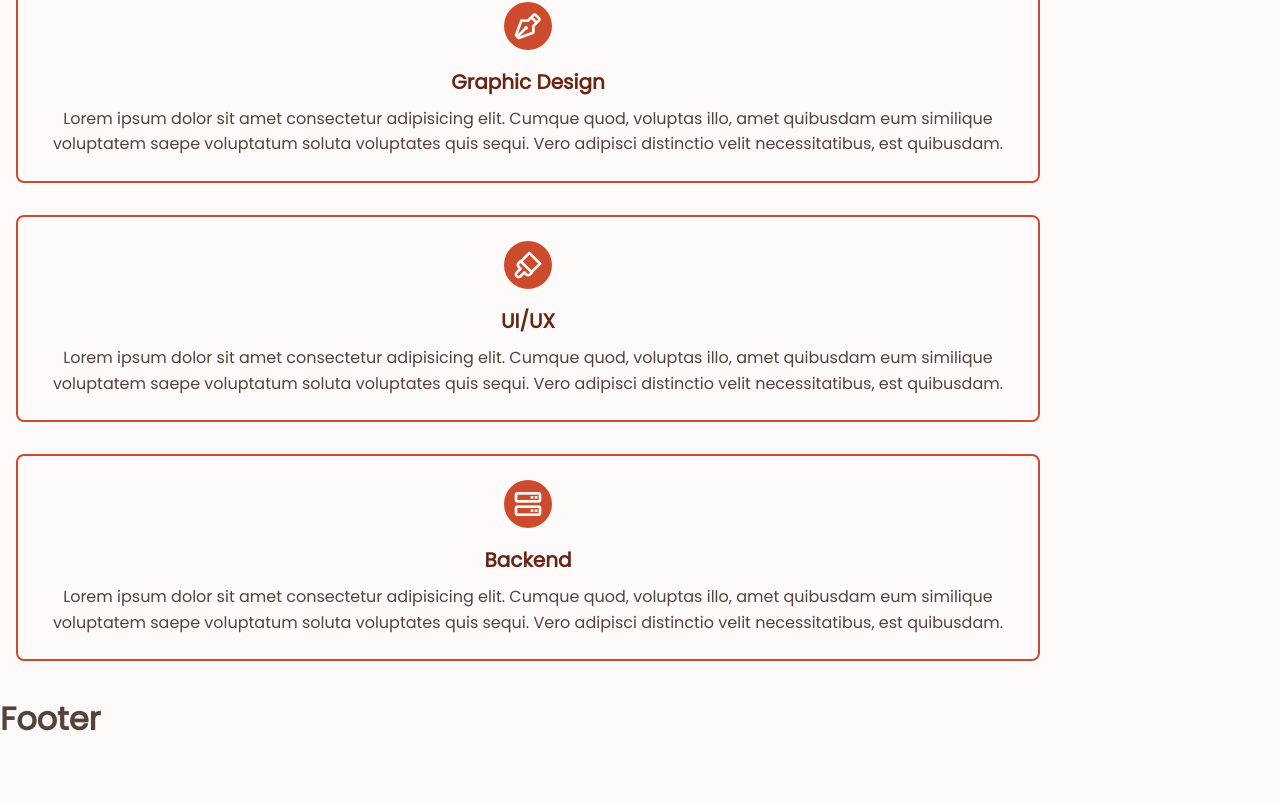
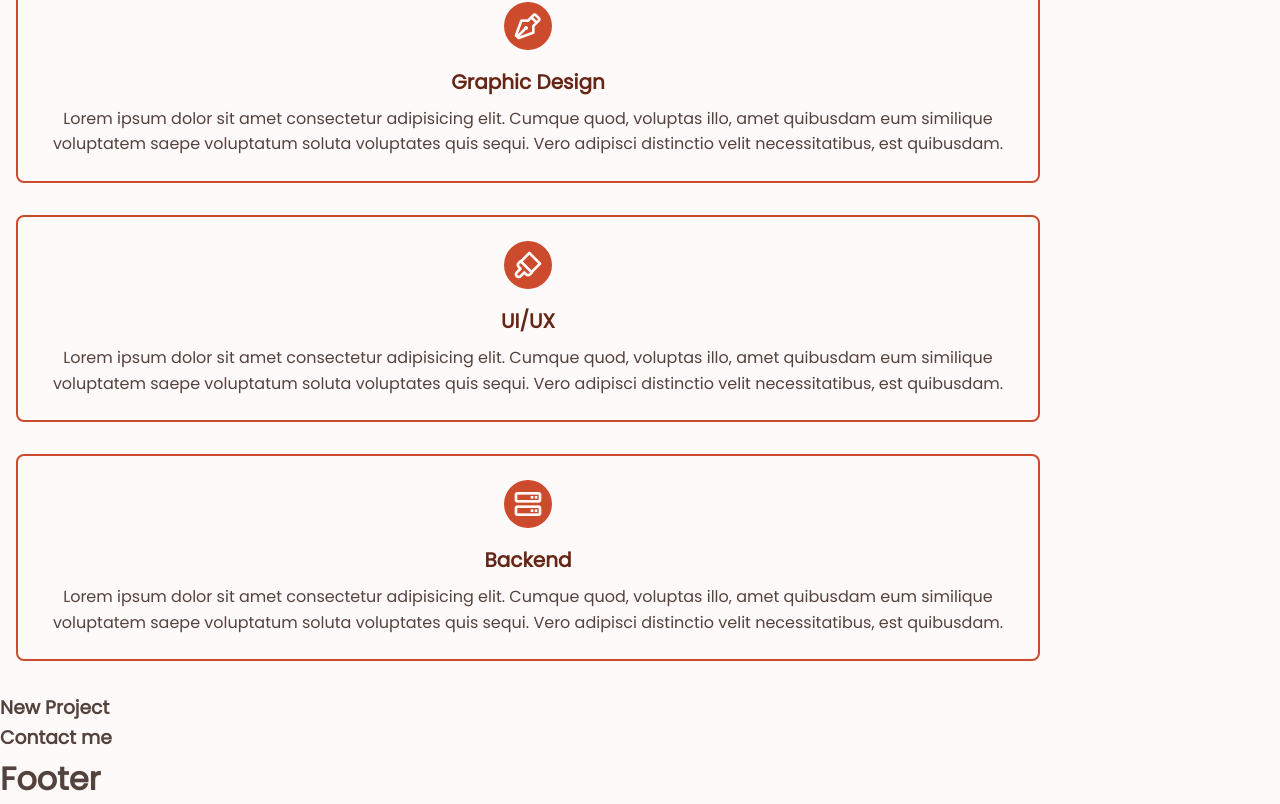
Before and after one commit to dejobratic/portfolio, a React (Create React App) app: page / in a window 1280 px wide. Shown: the part 3355-4159 px from the top of the page. Before the commit the page ends 4100 px from the top, so only its background shows below. Built offline with nearby package versions, Linux system fonts and the light colour scheme.

Commit message:
Missing files from previous commit.

```diff
--- a/src/app/Main.jsx
+++ b/src/app/Main.jsx
@@ -5,6 +5,8 @@ import AboutView from "app/views/about/AboutView"
 import SkillsView from "app/views/skills/SkillsView"
 import EducationView from "app/views/education/EducationView"
 import ServicesView from "app/views/services/ServicesView"
+import NewProjectView from "app/views/new-project/NewProjectView"
+import ContactMeView from "app/views/contact-me/ContactMeView"
 
 const Main = () => {
   return (
@@ -14,6 +16,8 @@ const Main = () => {
       <SkillsView />
       <EducationView />
       <ServicesView />
+      <NewProjectView />
+      <ContactMeView />
     </main>
   )
 }
```
